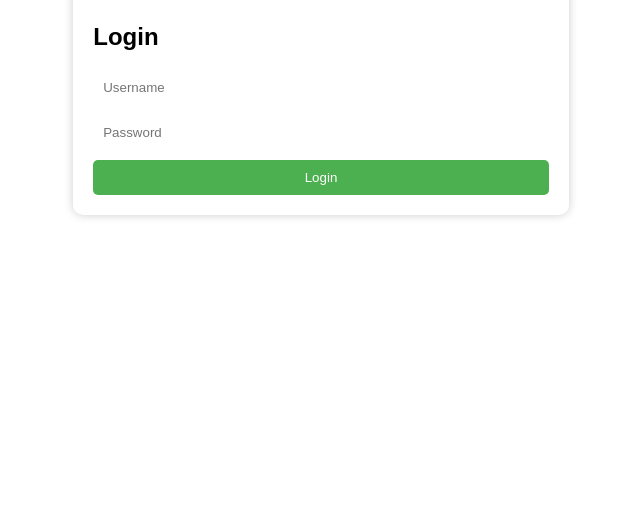
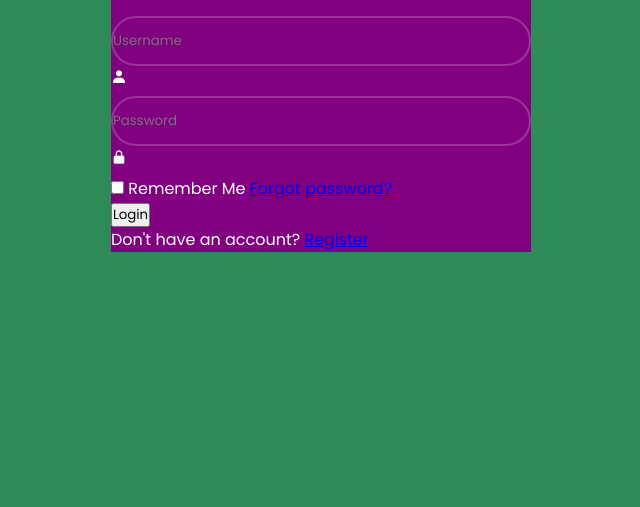
Before and after one commit to Afraar99/Login-Form, a plain HTML site: page index.html in a window 1280 px wide. Shown: the part 309-816 px from the top of the page, without its empty margins (319-959 px from the left). Drawn offline with nearby package versions, Linux system fonts and the light colour scheme.

Commit message:
Adding styles

```diff
--- a/index.html
+++ b/index.html
@@ -1,61 +1,40 @@
 <!DOCTYPE html>
-<html>
+<html lang="en">
   <head>
-    <style>
-      body {
-        background-image: url("background.jpg"); /* Replace with your background image */
-        background-size: cover;
-        background-position: center;
-        font-family: Arial, sans-serif;
-      }
+    <meta charset="UTF-8" />
+    <meta name="viewport" content="width=device-width, initial-scale=1.0" />
+    <title>Login Form in HTML and CSS</title>
+    <link rel="stylesheet" href="style.css" />
+    <link
+      href="https://unpkg.com/boxicons@2.1.4/css/boxicons.min.css"
+      rel="stylesheet"
+    />
+  </head>
 
-      .glass-container {
-        display: flex;
-        justify-content: center;
-        align-items: center;
-        height: 100vh;
-        backdrop-filter: blur(10px);
-        background-color: rgba(255, 255, 255, 0.5);
-      }
+  <body>
+    <div class="wrapper">
+      <form action="">
+        <h1>Login</h1>
+        <div class="input-box">
+          <input type="text" placeholder="Username" required />
+          <i class="bx bxs-user"></i>
+        </div>
+        <div class="input-box">
+          <input type="password" placeholder="Password" required />
+          <i class="bx bxs-lock-alt"></i>
+        </div>
 
-      .login-form {
-        padding: 20px;
-        background-color: white;
-        border-radius: 10px;
-        box-shadow: 0 0 10px rgba(0, 0, 0, 0.2);
-      }
+        <div class="remember-forgot">
+          <label><input type="checkbox" /> Remember Me</label>
+          <a href="#">Forgot password?</a>
+        </div>
 
-      .login-form input {
-        width: 100%;
-        padding: 10px;
-        margin-bottom: 10px;
-        border: none;
-        border-radius: 5px;
-      }
+        <button type="submit" class="btn">Login</button>
 
-      .login-form button {
-        width: 100%;
-        padding: 10px;
-        background-color: #4caf50;
-        color: white;
-        border: none;
-        border-radius: 5px;
-        cursor: pointer;
-      }
-
-      .login-form button:hover {
-        background-color: #45a049;
-      }
-    </style>
-  </head>
-  <body>
-    <div class="glass-container">
-      <div class="login-form">
-        <h2>Login</h2>
-        <input type="text" placeholder="Username" />
-        <input type="password" placeholder="Password" />
-        <button type="submit">Login</button>
-      </div>
+        <div class="register-link">
+          <p>Don't have an account? <a href="#">Register</a></p>
+        </div>
+      </form>
     </div>
   </body>
 </html>
--- /dev/null
+++ b/style.css
@@ -0,0 +1,43 @@
+@import url("https://fonts.googleapis.com/css2?family=Poppins:wght@300;400;500;600;700&display=swap");
+
+* {
+  margin: 0;
+  padding: 0;
+  box-sizing: border-box;
+  font-family: "Poppins", sans-serif;
+}
+
+body {
+  display: flex;
+  justify-content: center;
+  align-items: center;
+  min-height: 100vh;
+  background-color: seagreen;
+}
+
+.wrapper {
+  width: 420px;
+  background: purple;
+  color: #fff;
+}
+
+.wrapper h1 {
+  font-size: 36px;
+  text-align: center;
+}
+
+.wrapper .input-box {
+  width: 100%;
+  height: 50px;
+  margin: 30px 0;
+}
+
+.input-box input {
+  width: 100%;
+  height: 100%;
+  background: transparent;
+  border: none;
+  outline: none;
+  border: 2px solid rgba(255, 255, 255, 0.2);
+  border-radius: 40px;
+}
```
